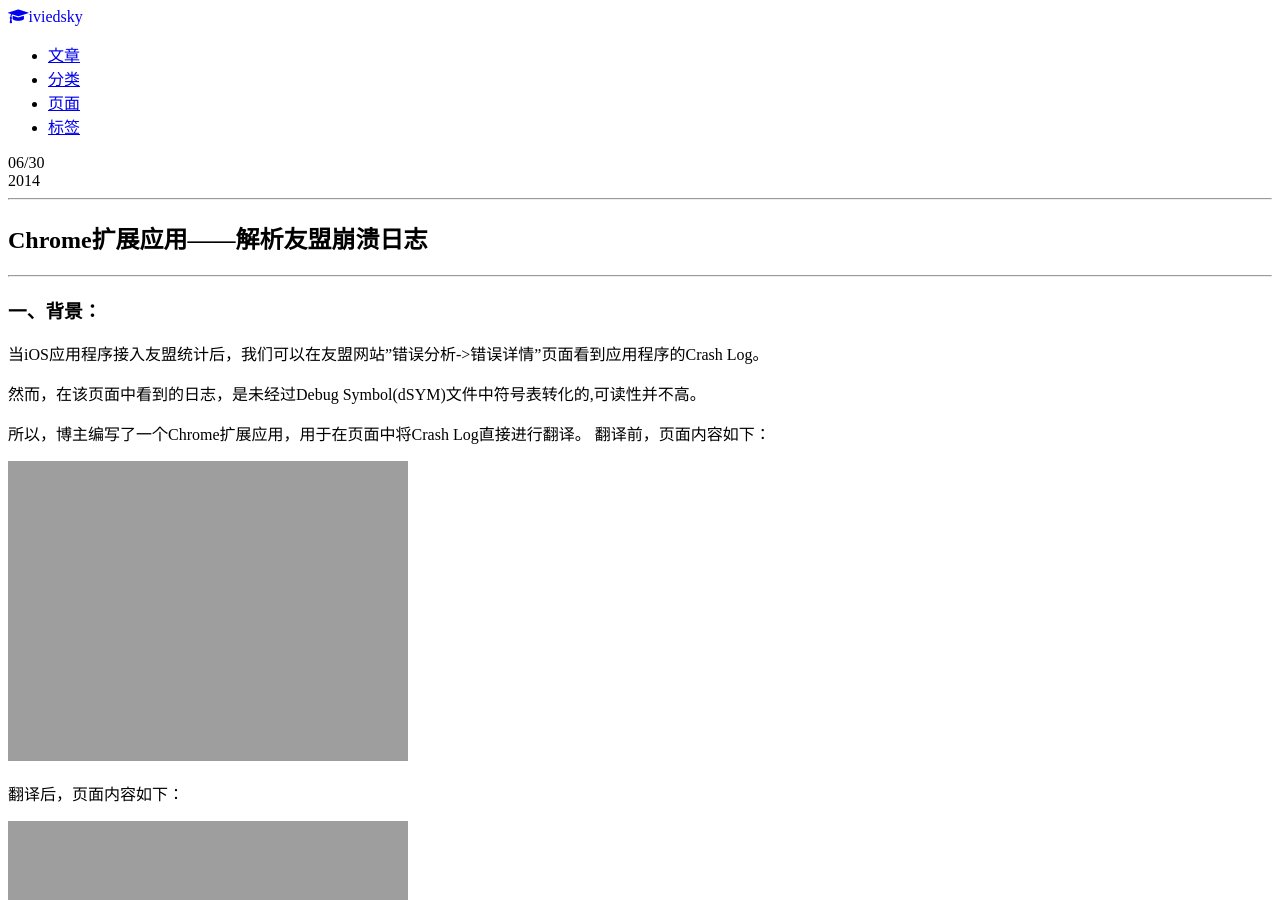
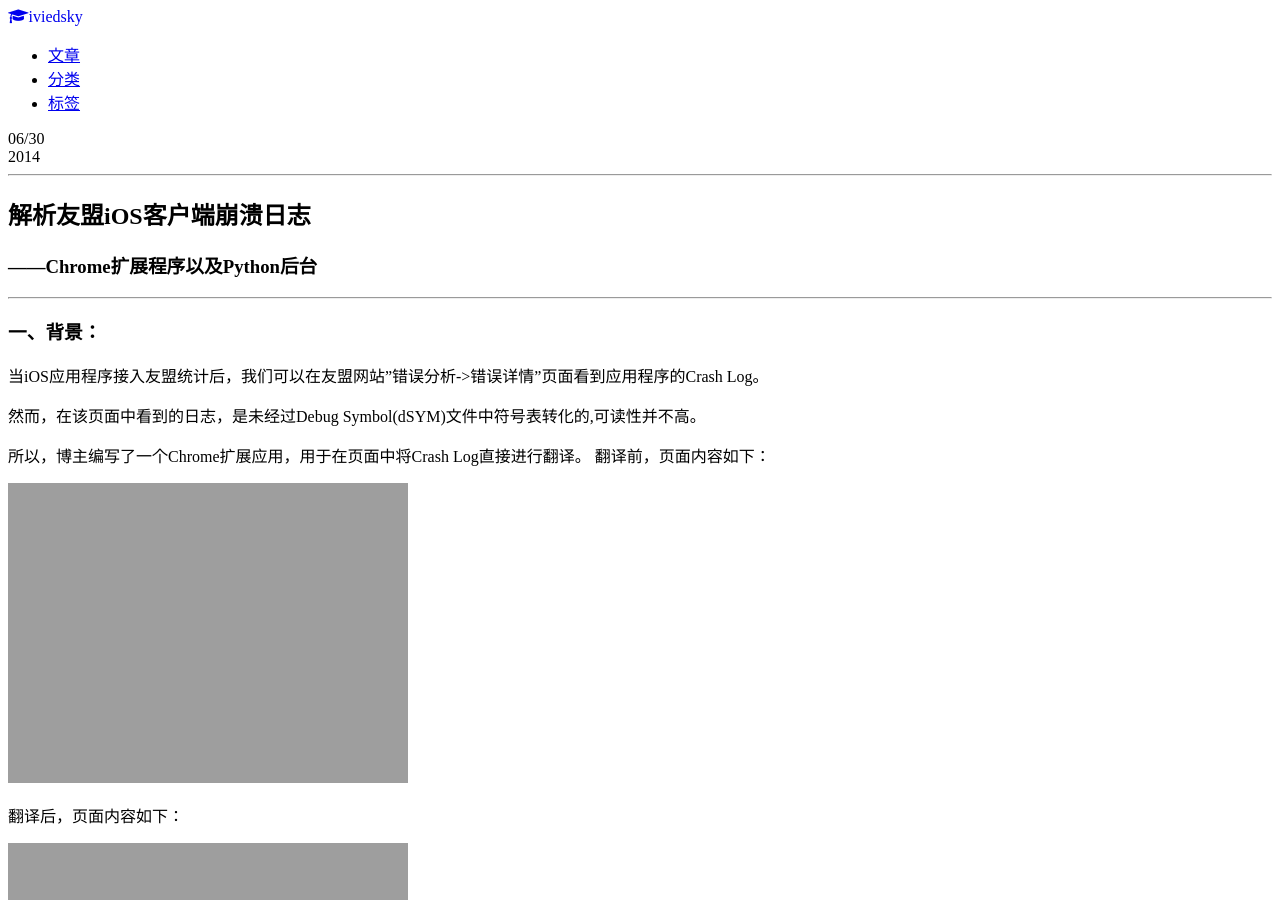
Before and after one commit to iviedsky/iviedsky.github.io, a Jekyll site: the page built from _posts/2014-06-30-umeng_crash_chrome_extension.md, in a window 1280 px wide and 900 px high. Built offline with Jekyll 4.4.1, drawn with Linux system fonts in a browser that asks for light colours; nearby versions of some CDN libraries; Markdown is read by kramdown in place of the engine named in the settings; comment, search, counter and statistics services are not loaded.

Commit message:
移除快速入口修改6-30Post的标题
移除快速入口修改6-30Post的标题

```diff
--- a/_posts/2014-06-30-umeng_crash_chrome_extension.md
+++ b/_posts/2014-06-30-umeng_crash_chrome_extension.md
@@ -1,15 +1,17 @@
 ---
 layout: post
-title: Chrome扩展应用——解析友盟崩溃日志
-category : 代码
+title: 解析友盟iOS客户端崩溃日志
+category : 开发工具
 tagline: "Supporting tagline"
-tags : [Chrome扩展应用, 开发工具]
+tags : [Chrome扩展应用, iOS]
 markdown: rdiscount
 ---
 {% include JB/setup %}
 ---
 
-##Chrome扩展应用——解析友盟崩溃日志
+##解析友盟iOS客户端崩溃日志
+
+###——Chrome扩展程序以及Python后台
 
 ------
 ###一、背景：
```
Also changed, not shown: pages.html (deleted, +0 -14 lines), 7 other files.
